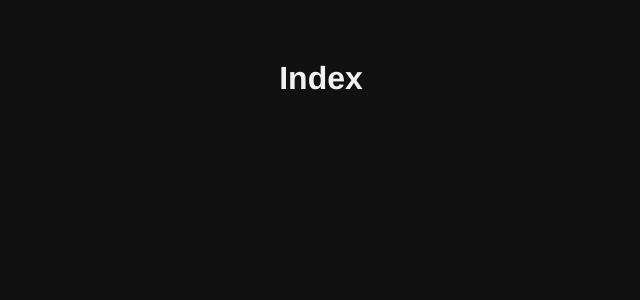
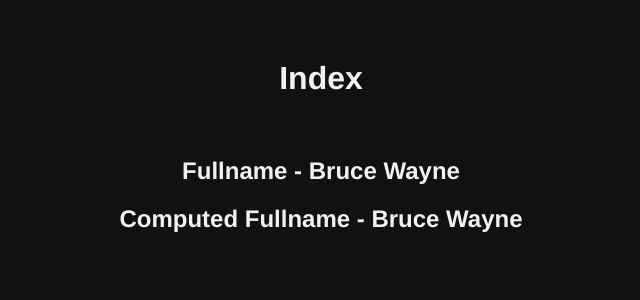
Before and after one commit to marcmatias/vuejs_studies, a Vue app: page / in a window 1280 px wide. Shown: the top 300 px of the page, without its empty margins (319-959 px from the left). Built offline with nearby package versions, Linux system fonts and the light colour scheme.

Commit message:
Aula 23, computed properties

```diff
--- a/src/App.vue
+++ b/src/App.vue
@@ -9,6 +9,7 @@
     <!-- <ListConditionalExample /> -->
     <!-- <Methods /> -->
     <!-- <EventHandling /> -->
+    <Computed />
   </div>
 </template>
 
@@ -19,6 +20,7 @@
 // import ListConditionalExample from "./components/ListConditionalExample.vue";
 // import Methods from "./components/Methods.vue";
 // import EventHandling from "./components/EventHandling.vue";
+import Computed from "./components/Computed.vue";
 
 export default {
   name: "App",
@@ -28,6 +30,7 @@ export default {
     // ListConditionalExample,
     // Methods,
     // EventHandling,
+    Computed,
   },
 };
 </script>
--- /dev/null
+++ b/src/components/Computed.vue
@@ -0,0 +1,26 @@
+<template>
+  <div>
+    <h2>Fullname - {{ firstName }} {{ lastName }}</h2>
+    <h2>Computed Fullname - {{ fullName }}</h2>
+  </div>
+</template>
+
+<script>
+export default {
+  data() {
+    return {
+      firstName: "Bruce",
+      lastName: "Wayne",
+    };
+  },
+  methods: {},
+  computed: {
+    fullName() {
+      return `${this.firstName} ${this.lastName}`;
+    },
+  },
+};
+</script>
+
+<style>
+</style>
```
